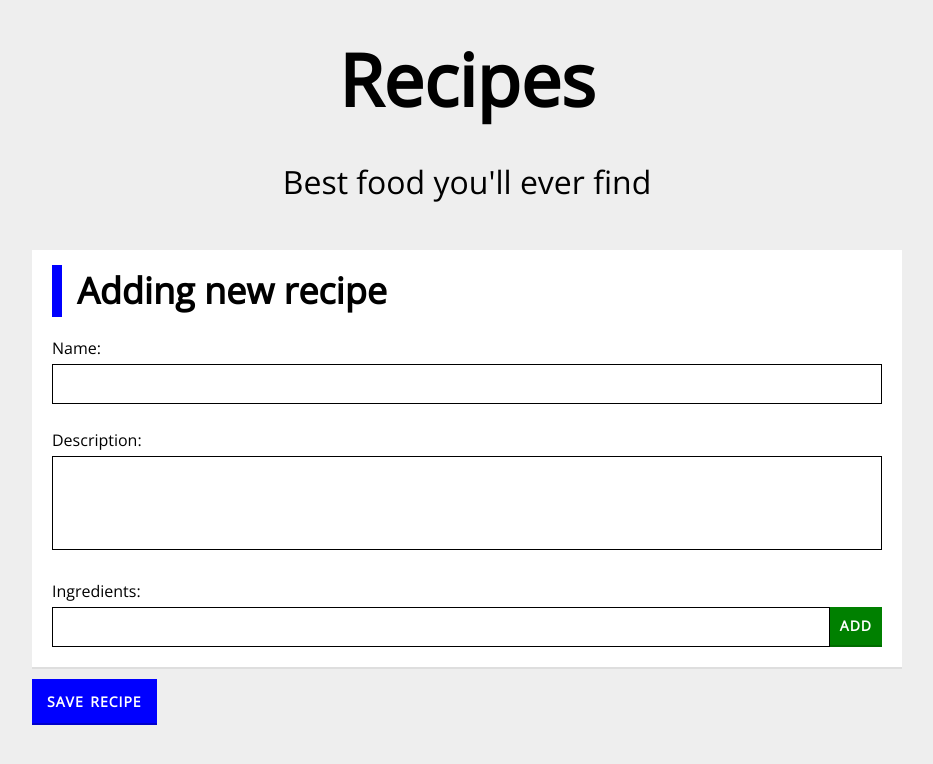
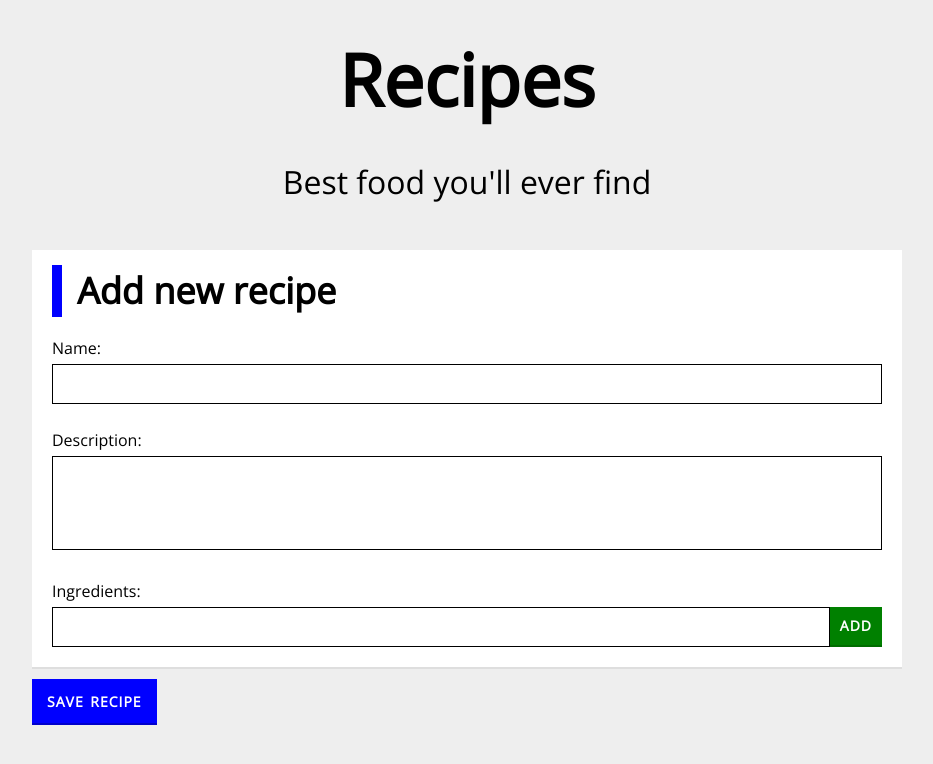
Before and after one commit to shererere/simple-recipes-app, a React (Create React App) app: page /add in a window 1280 px wide. Shown: the top 764 px of the page, without its empty margins (173-1106 px from the left). Built offline with nearby package versions, Linux system fonts and the light colour scheme.

Commit message:
Edit heading

```diff
--- a/src/components/EditRecipe/EditRecipe.tsx
+++ b/src/components/EditRecipe/EditRecipe.tsx
@@ -72,8 +72,8 @@ const EditRecipe = () => {
       <div className={ styles.wrapper }>
         <h2 className={ styles.heading }>
           { recipe
-            ? `Editing '${recipe.name}'`
-            : 'Adding new recipe' }
+            ? `Edit recipe '${recipe.name}'`
+            : 'Add new recipe' }
         </h2>
 
         <label className={ styles.label } htmlFor="name">Name:</label>
```
